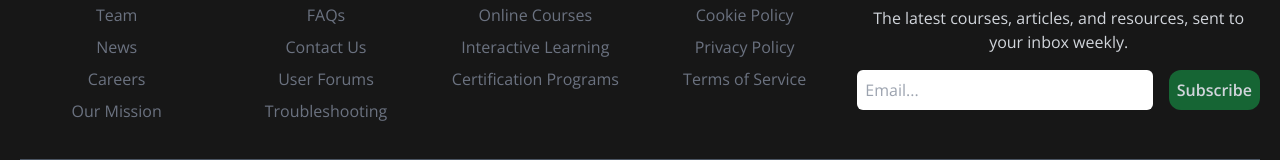
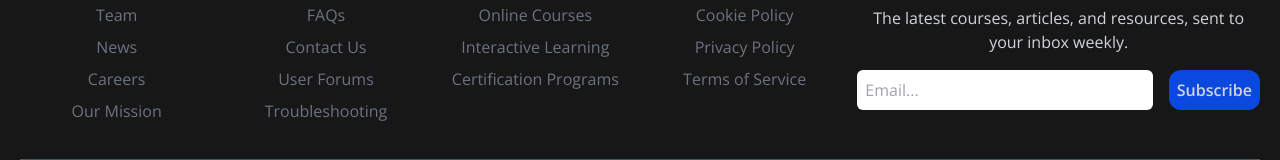
Before and after one commit to FrontEndDevo/NeuraLearnAcademy, a React (Vite) app: page / in a window 1280 px wide. Shown: the part 5237-5397 px from the top of the page. Built offline with nearby package versions, Linux system fonts and the light colour scheme; no server answers.

Commit message:
Refactor Footer component to update subscribe button background color

```diff
--- a/src/common/Footer/Footer.jsx
+++ b/src/common/Footer/Footer.jsx
@@ -79,7 +79,7 @@ const Footer = () => {
               type="email"
               placeholder="Email..."
             />
-            <button className="p-2 mb-4 font-semibold duration-200 bg-green-800 hover:bg-green-900 rounded-xl">
+            <button className="p-2 mb-4 font-semibold duration-200 bg-primary-500 hover:bg-primary-700 rounded-xl">
               Subscribe
             </button>
           </form>
```
